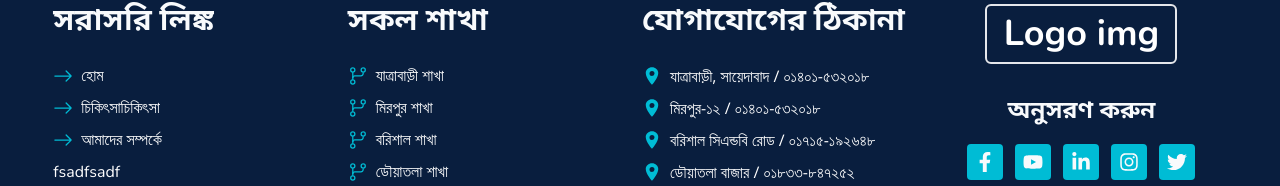
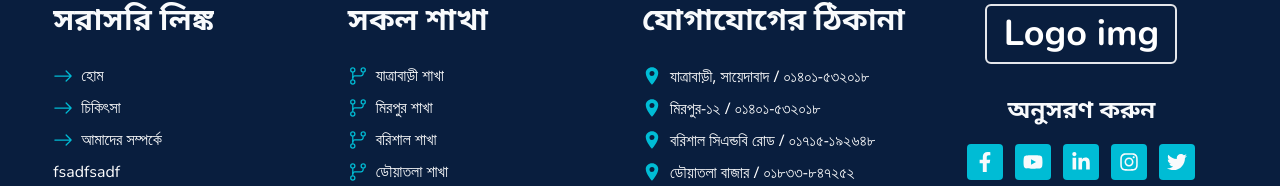
Before and after one commit to ataullah1/Smile-Dental, a React (Vite) app in the folder Client-Side/: page / in a window 1280 px wide. Shown: the part 6413-6599 px from the top of the page. Built offline with nearby package versions, Linux system fonts and the light colour scheme.

Commit message:
treatments title add

```diff
--- a/Client-Side/src/components/Footer/Footer.jsx
+++ b/Client-Side/src/components/Footer/Footer.jsx
@@ -61,7 +61,6 @@ const Footer = () => {
                 <span className="text-xl text-pClr">
                   <BsArrowRight />
                 </span>
-                {lang ? "চিকিৎসা" : "Treatments"}
                 {lang ? "চিকিৎসা" : "Treatments"}
               </Link>
               <Link
```
